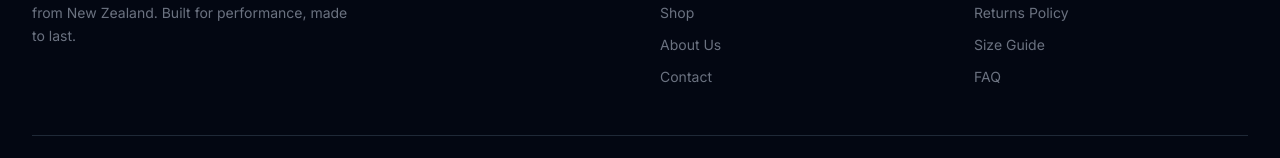
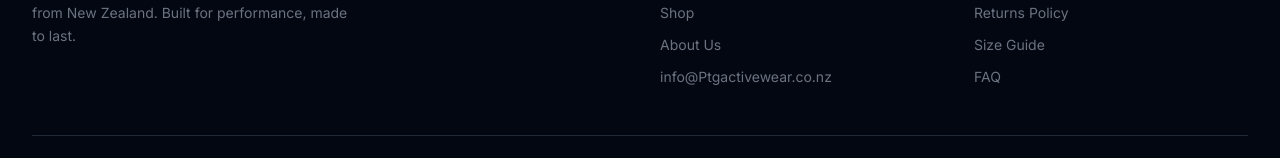
Before and after one commit to luistorresu/ptgactivewear.co.nz, a plain HTML site: page about.html in a window 1280 px wide. Shown: the part 2231-2389 px from the top of the page. Drawn offline with nearby package versions, Linux system fonts and the light colour scheme.

Commit message:
Set main contact email

```diff
--- a/about.html
+++ b/about.html
@@ -211,7 +211,7 @@
             <li><a href="index.html" class="hover:text-brand transition-colors">Home</a></li>
             <li><a href="shop.html"  class="hover:text-brand transition-colors">Shop</a></li>
             <li><a href="about.html" class="hover:text-brand transition-colors">About Us</a></li>
-            <li><a href="#"          class="hover:text-brand transition-colors">Contact</a></li>
+            <li><a href="mailto:info@Ptgactivewear.co.nz" class="hover:text-brand transition-colors">info@Ptgactivewear.co.nz</a></li>
           </ul>
         </div>
         <div>
```
Also changed, not shown: index.html (+1 -1 lines), shop.html (+1 -1 lines), CHANGELOG.md.
